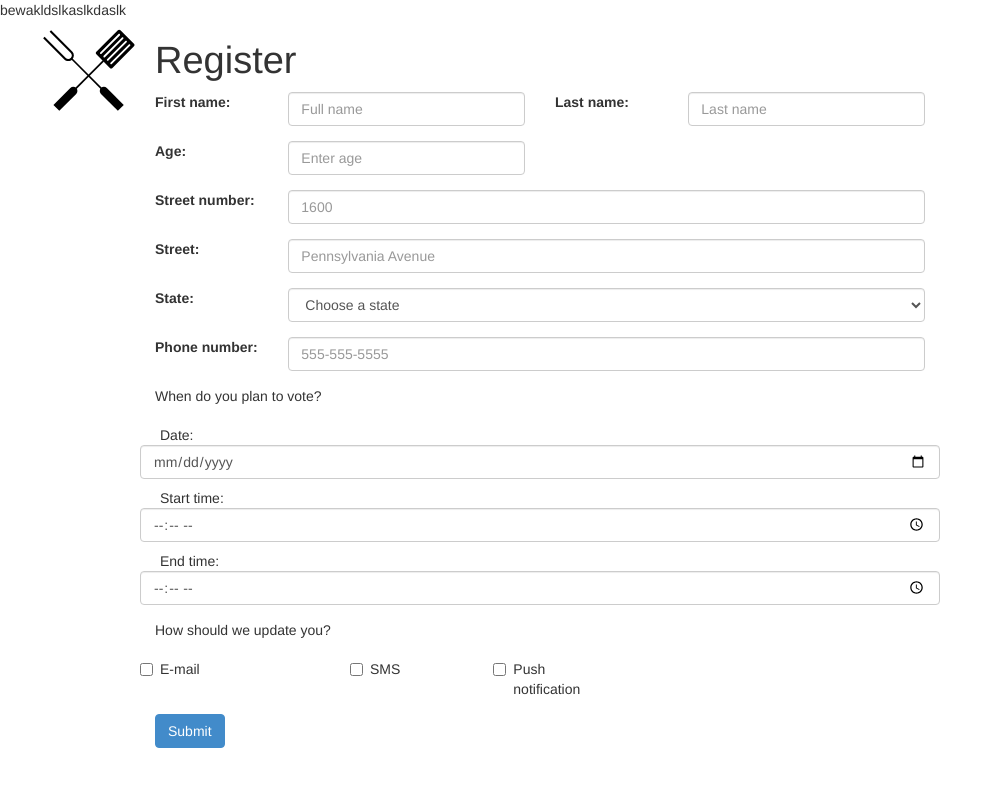
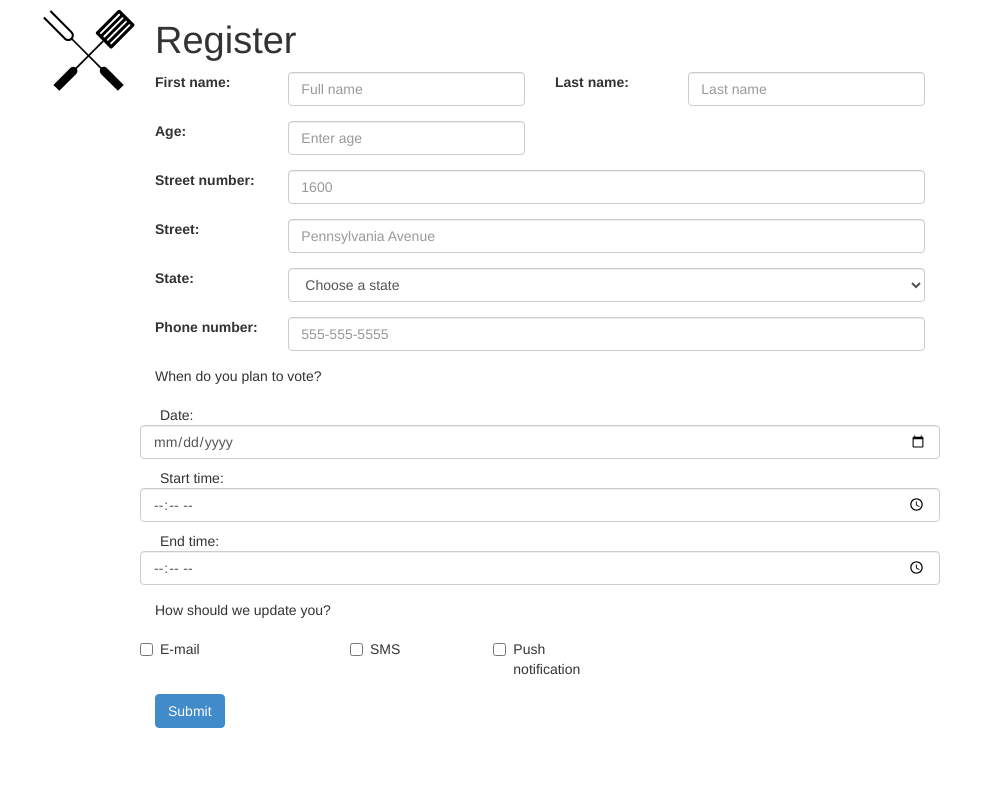
Before and after one commit to ChrisSmith/KansasBBQueue-, a PHP site: page / in a window 1280 px wide. Shown: the top 787 px of the page, without its empty margins (0-1003 px from the left). Run offline with PHP 8.4, Linux system fonts and the light colour scheme.

Commit message:
update readme

```diff
--- a/index.php
+++ b/index.php
@@ -10,7 +10,6 @@
   	<script type="text/javascript" src="js/bootstrap.min.js"></script>
   </head>
   <body>
-    bewakldslkaslkdaslk
   <div class="container">
 
 	<div class="row">
```
Also changed, not shown: README.md.
